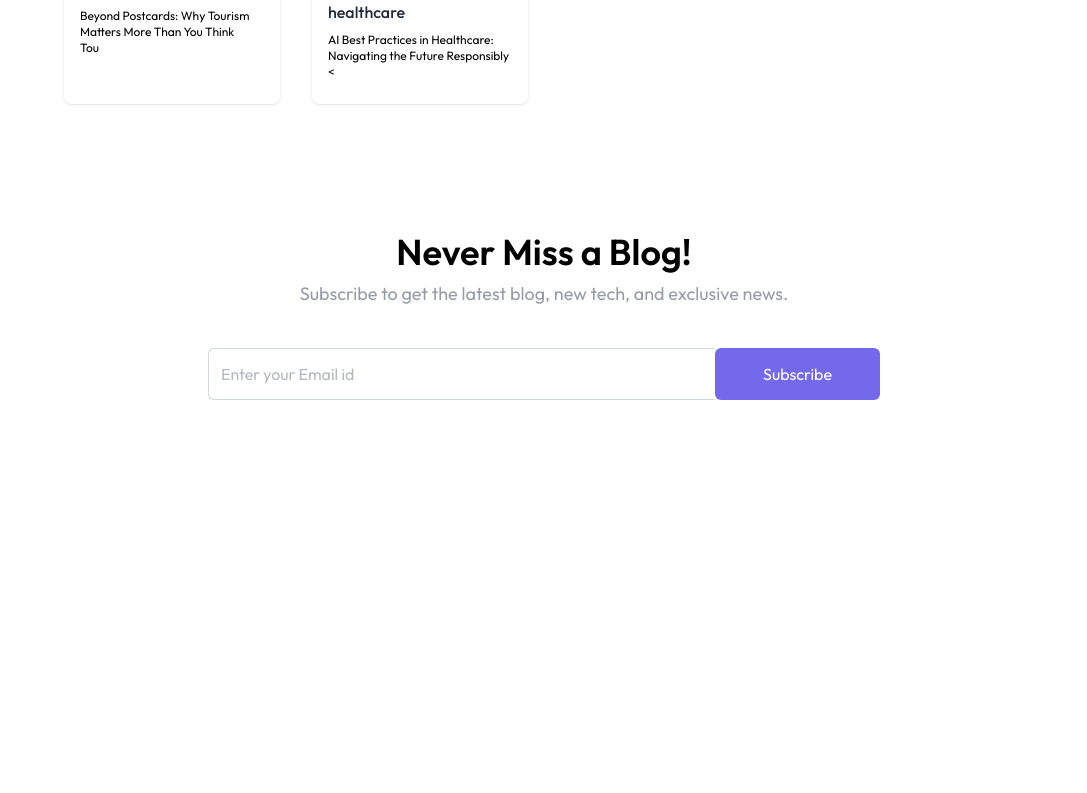
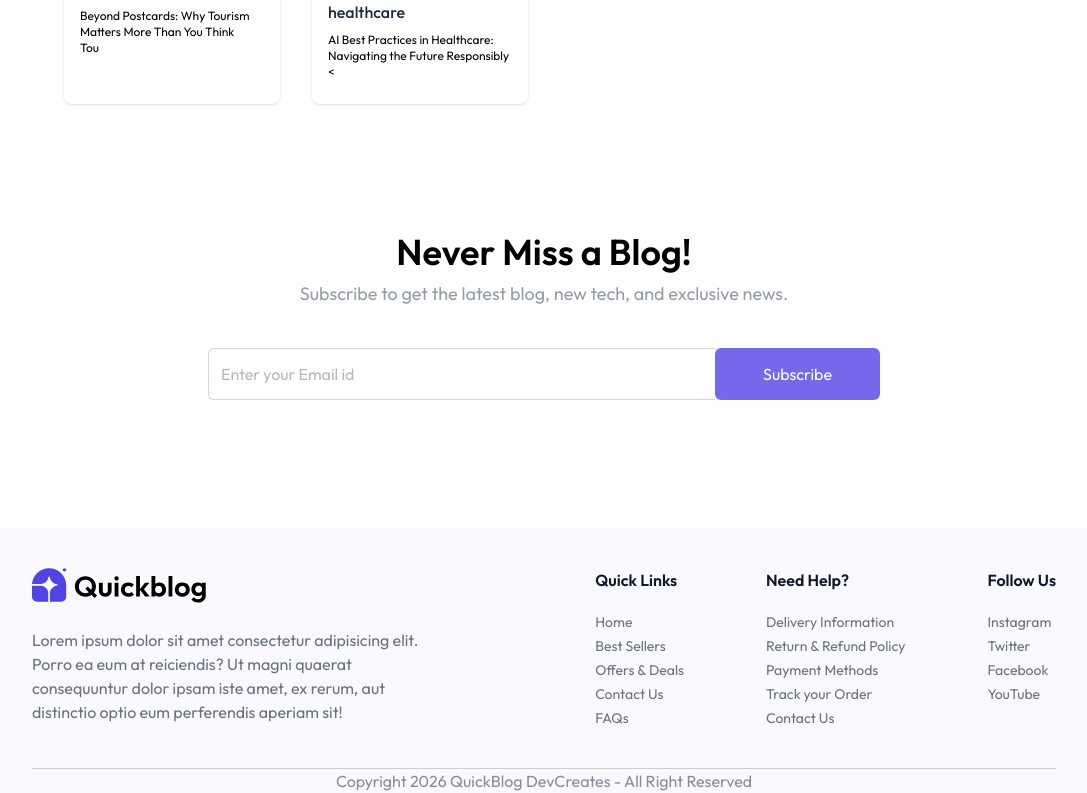
Before and after one commit to toxic-programmer-cell/blog-app, a React (Vite) app in the folder client/: page / in a window 1280 px wide. Shown: the part 1505-2298 px from the top of the page, without its empty margins (96-1183 px from the left). Before the commit the page ends 2033 px from the top, so only its background shows below. Built offline with nearby package versions, Linux system fonts and the light colour scheme.

Commit message:
Add Footer component and integrate it into Home page

```diff
--- /dev/null
+++ b/client/src/components/Footer.jsx
@@ -0,0 +1,41 @@
+import React from "react";
+import { assets, footer_data } from "../assets/assets";
+
+function Footer() {
+  return (
+    <div className="px-6 md:px-16 lg:px-24 xl:px-32 bg-primary/3">
+      <div className="flex flex-col md:flex-row items-start justify-between gap-10 py-10 border-b border-gray-500/30 text-gray-500">
+        <div>
+          <img src={assets.logo} alt="logo" className="w-32 sm:w-44" />
+          <p className="max-w-[410px] mt-6">
+            Lorem ipsum dolor sit amet consectetur adipisicing elit. Porro ea
+            eum at reiciendis? Ut magni quaerat consequuntur dolor ipsam iste
+            amet, ex rerum, aut distinctio optio eum perferendis aperiam sit!
+          </p>
+        </div>
+
+        <div className="flex flex-wrap w-full justify-between md:w-[45%] gap-5">
+          {footer_data.map((section) => (
+            <div key={section.title}>
+              <h3 className="font-semibold text-base text-gray-900 md:mb-5 mb-2">
+                {section.title}
+              </h3>
+              <ul className="text-sm space-y-1">
+                {section.links.map((links) => (
+                  <li key={links}>
+                    <a href="#">{links}</a>
+                  </li>
+                ))}
+              </ul>
+            </div>
+          ))}
+        </div>
+      </div>
+      <p className="text-center text-sm text-gray-500/80 md:text-base">
+        Copyright 2026 QuickBlog DevCreates - All Right Reserved
+      </p>
+    </div>
+  );
+}
+
+export default Footer;
--- a/client/src/pages/Home.jsx
+++ b/client/src/pages/Home.jsx
@@ -3,6 +3,7 @@ import Navbar from "../components/Navbar";
 import Header from "../components/Header";
 import BlogList from "../components/BlogList";
 import Newsletter from "../components/Newsletter";
+import Footer from "../components/Footer";
 
 function Home() {
   return (
@@ -11,6 +12,7 @@ function Home() {
       <Header />
       <BlogList />
       <Newsletter />
+      <Footer />
     </div>
   );
 }
```
Also changed, not shown: 1 other file (tests, documents, lock files or other folders).
